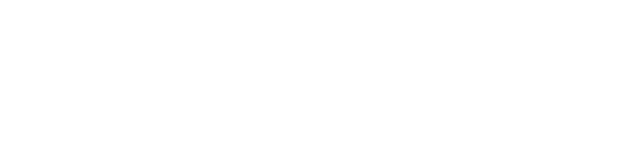
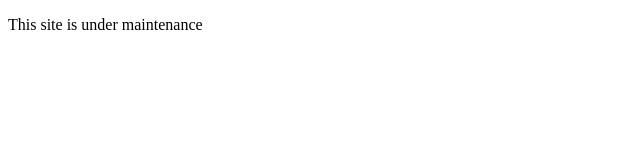
Before and after one commit to rishabghosh/site-maintenance, a plain HTML site: page index.html in a window 1280 px wide. Shown: the whole page, without its empty margins (0-640 px from the left). Drawn offline with Linux system fonts and the light colour scheme.

Commit message:
add site maintenance in body

```diff
--- a/index.html
+++ b/index.html
@@ -4,6 +4,6 @@
     <title>This site is under maintenance</title>
 </head>
 <body>
-
+    <p>This site is under maintenance</p>
 </body>
 </html>
```
Also changed, not shown: 1 other file.
